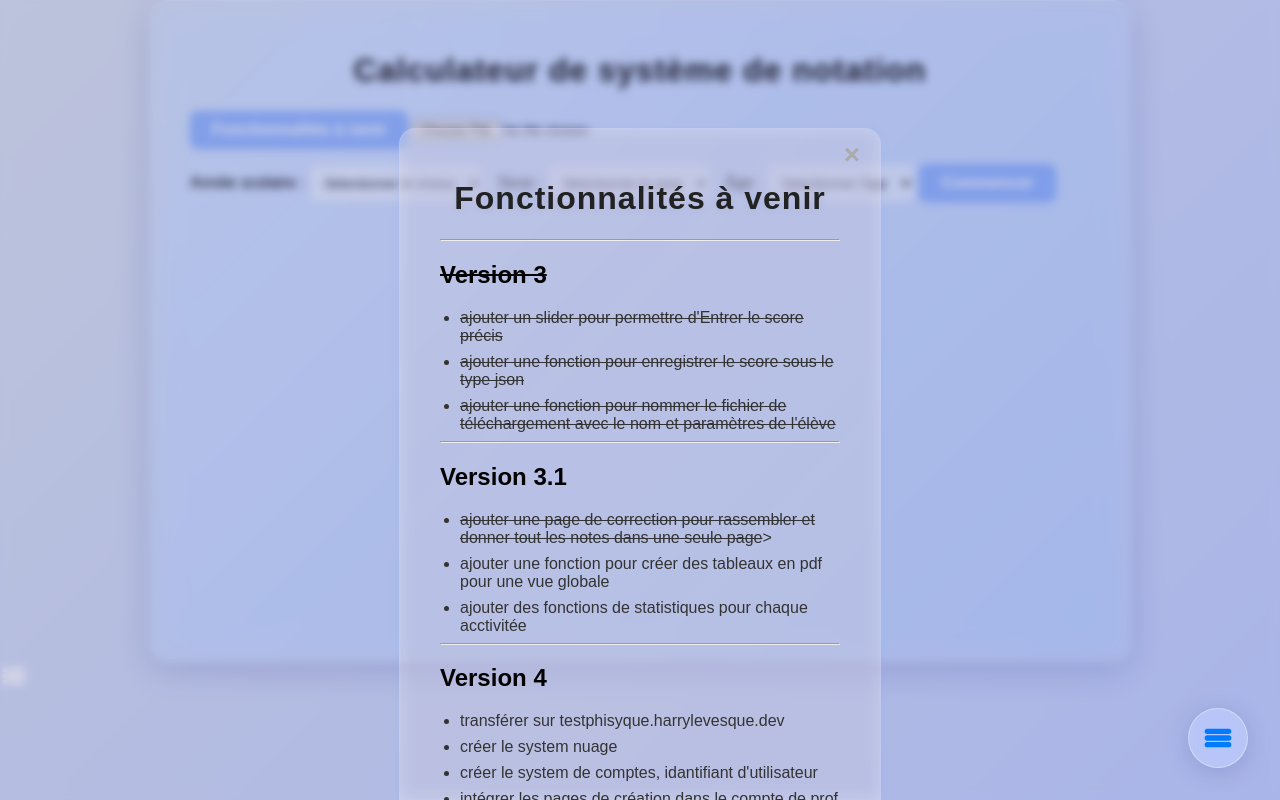
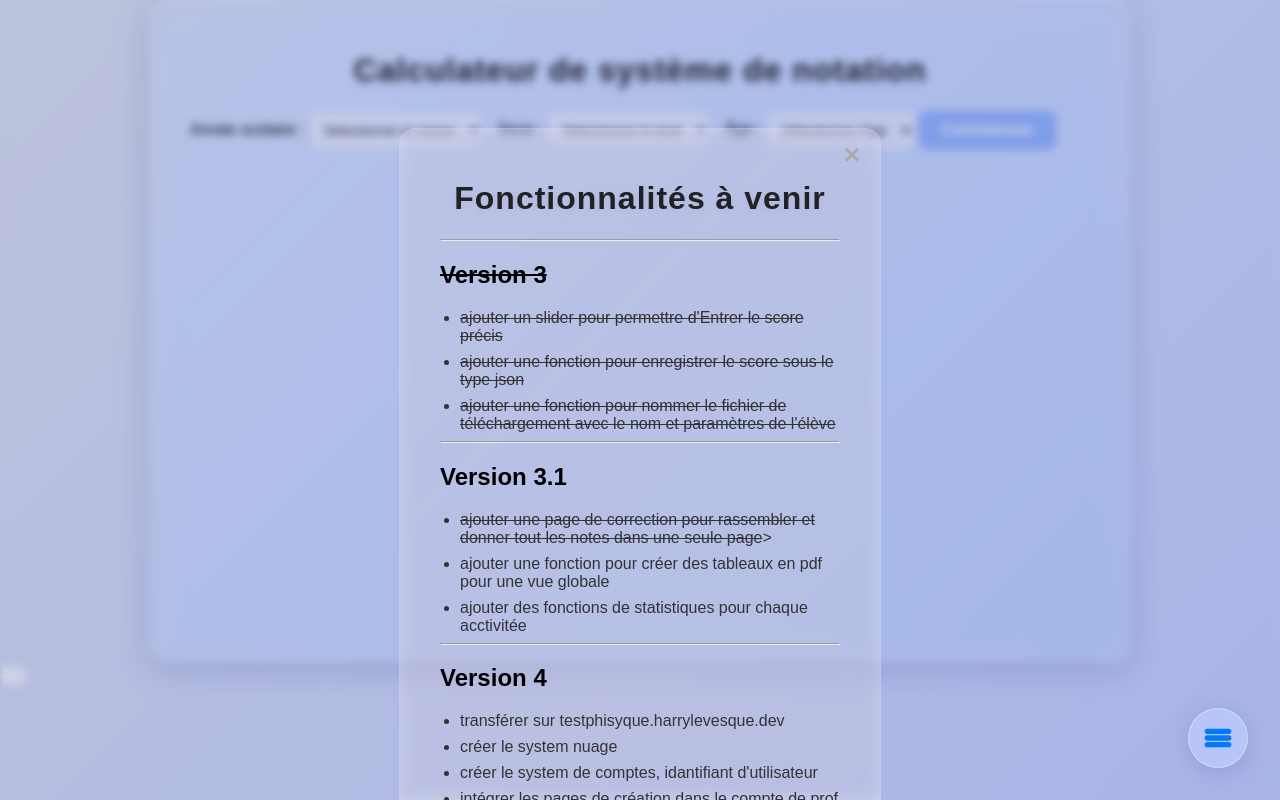
Before and after one commit to Harrylevesque/Test-Physique-EPv3, a plain HTML site: page index.html in a window 1280 px wide. Drawn offline with Linux system fonts and the light colour scheme.

Commit message:
hide upload button and adjust styles in index.html

```diff
--- a/index.html
+++ b/index.html
@@ -9,8 +9,9 @@
 <body>
 <div class="container">
     <h1>Calculateur de système de notation</h1>
-    <button id="open-features-btn" style="margin-bottom:15px;">Fonctionnalités à venir</button>
-    <input type="file" id="upload-json" accept="application/json" style="margin-bottom:20px;">
+
+    <input type="file" id="upload-json" accept="application/json" style="margin-bottom:20px;
+                                                                         display:none;">
     <div id="user-form" style="display:none;margin-bottom:20px;">
         <label>Année scolaire :
             <select id="user-grade">
@@ -116,7 +117,6 @@ menuCreationBtn.onclick = function() {
 };
 menuCorrectionBtn.onclick = function() {
   window.location.href = 'correction.html';
-};
 </script>
 </body>
 </html>
```
